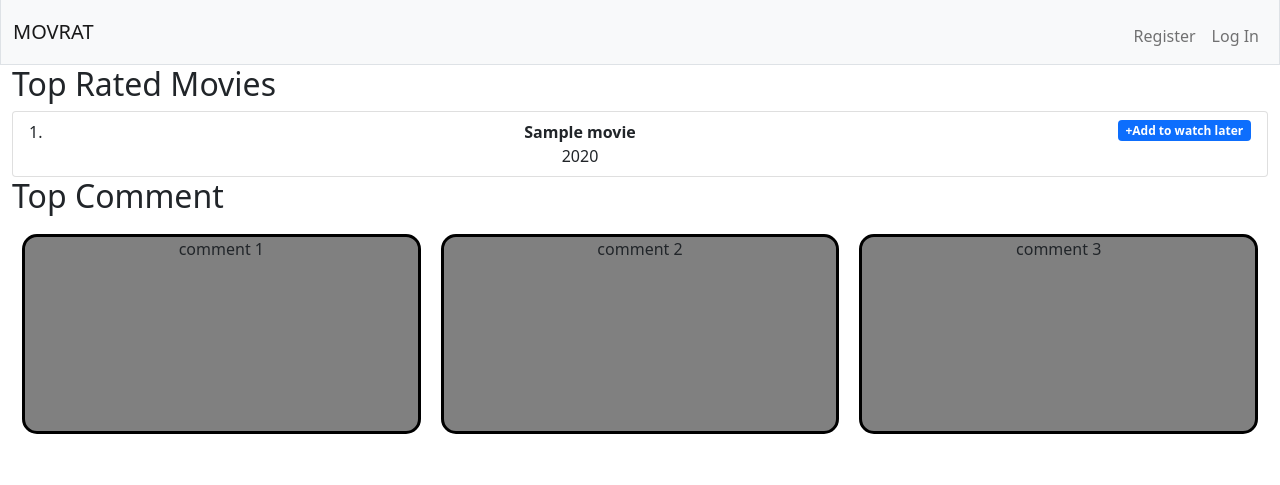
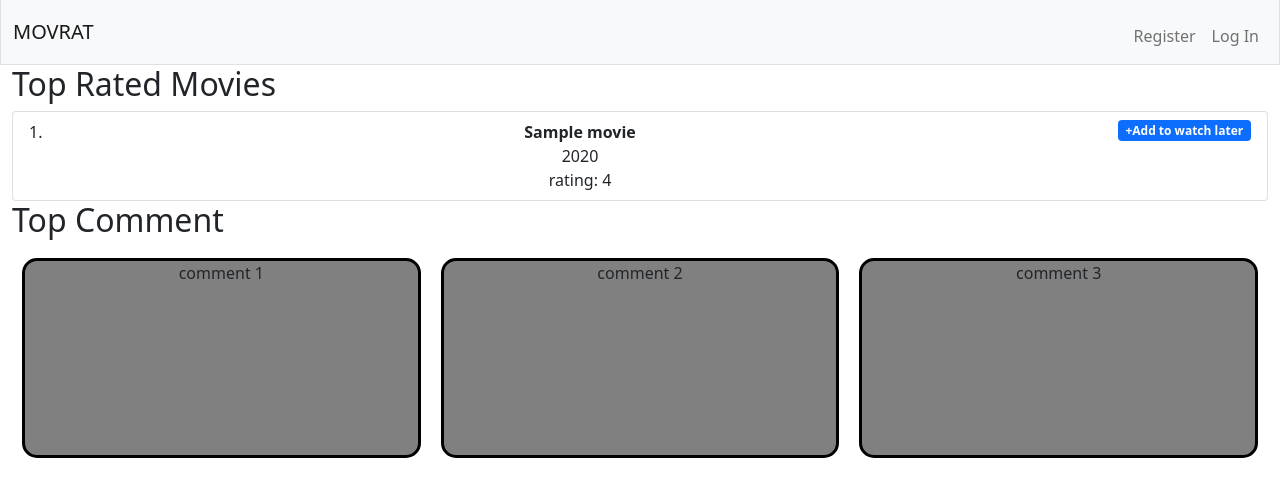
Before and after one commit to ArkanArsalan/CS50-final-project, a Flask app: template templates/index.html in a window 1280 px wide. Shown: the part 1-486 px from the top of the page. Run offline with Flask 3, Linux system fonts and the light colour scheme; the template is opened without the code that fills it: most values are stand-ins (such as "Sample title", 1, 10 or a date in 2020); some libraries are stand-ins or nearby versions.

Commit message:
Fix bug on main page: Missing movie title, year, and rating for top rated-movies

```diff
--- a/app.py
+++ b/app.py
@@ -34,7 +34,7 @@ def after_request(response):
 @app.route("/")
 @login_required
 def index():
-    movies = db.execute("SELECT * FROM movies_rating LIMIT 10")
+    movies = db.execute("SELECT movies.title, movies.year, movies_rating.avg_rating FROM movies_rating JOIN movies ON movies.id = movies_rating.movie_id LIMIT 10")
     return render_template("index.html", movies=movies)
 
 
--- a/templates/index.html
+++ b/templates/index.html
@@ -12,6 +12,7 @@
         <div>
             <div class="fw-bold" id="title">{{ movie["title"] }}</div>
             <div id="year">{{ movie["year"] }}</div>
+            <div id="avg-rating">rating: {{ movie["avg_rating"] }}</div>
         </div>
       <span class="badge bg-primary">+Add to watch later</span>
     </li>
```
Also changed, not shown: 1 other file.
